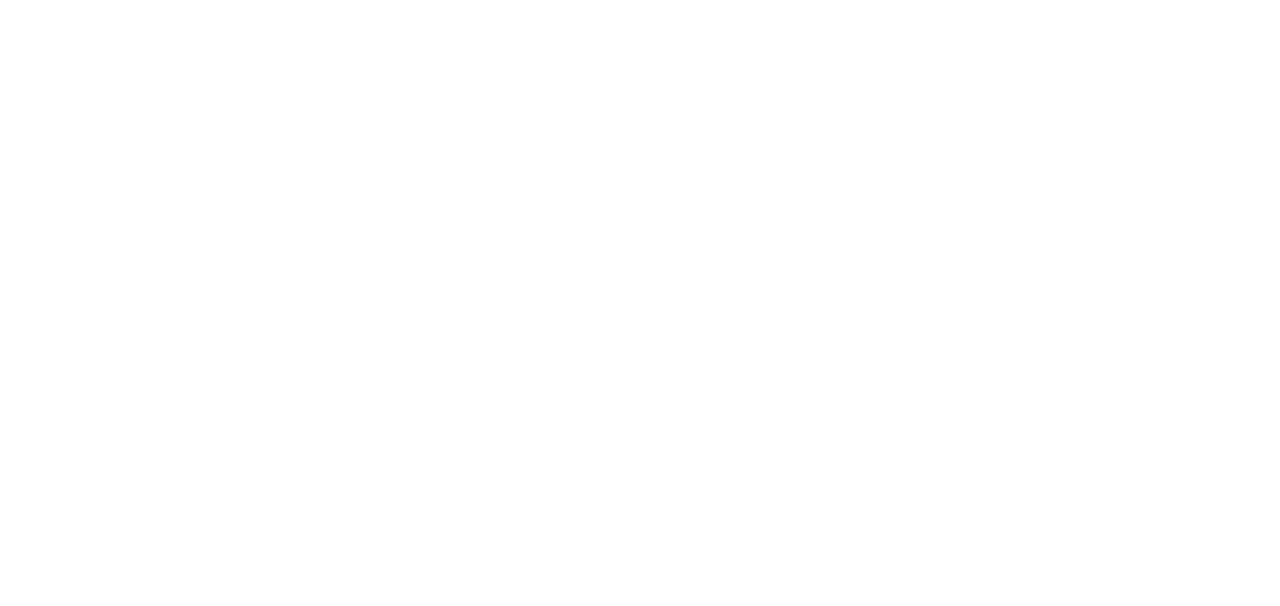
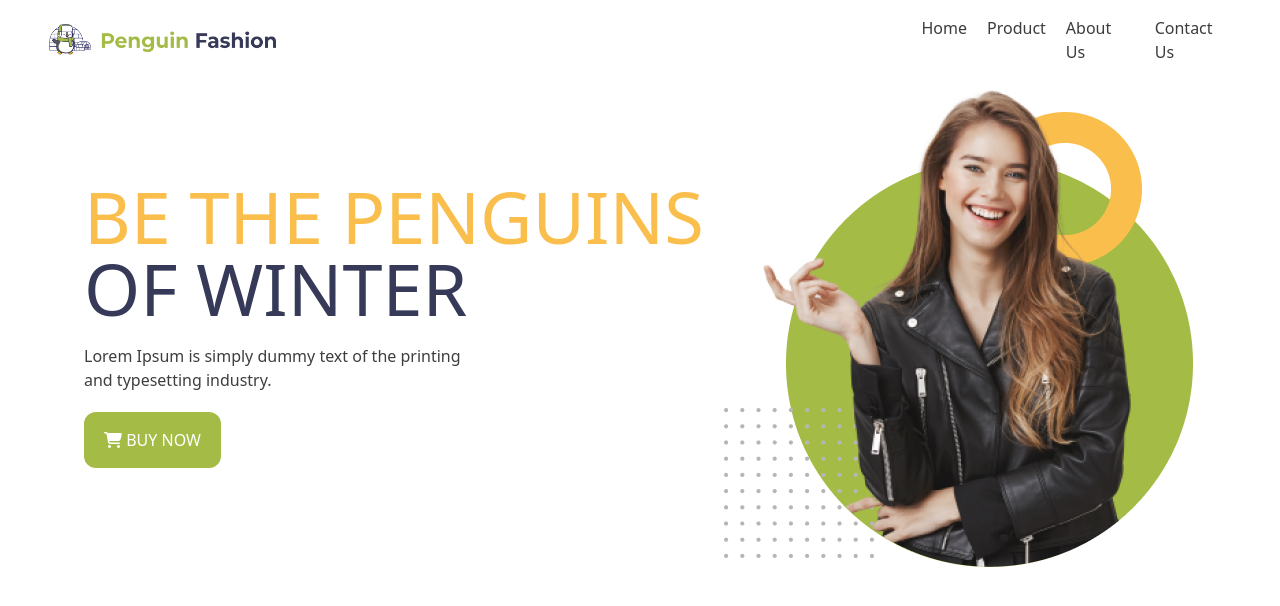
Before and after one commit to Aaban-Nayeem/penguin-fashion-project, a website: page src/index.html in a window 1280 px wide. Drawn offline with Linux system fonts and the light colour scheme.

Commit message:
nav or banner header added

```diff
--- a/src/index.html
+++ b/src/index.html
@@ -3,8 +3,53 @@
   <head>
     <meta charset="UTF-8" />
     <meta name="viewport" content="width=device-width, initial-scale=1.0" />
+    <script
+      src="https://kit.fontawesome.com/0cd0a45665.js"
+      crossorigin="anonymous"
+    ></script>
     <link rel="stylesheet" href="../dist/output.css" />
     <title>Document</title>
   </head>
-  <body></body>
+  <body>
+    <header>
+      <nav class="flex h-20 items-center justify-evenly">
+        <div>
+          <img src="./icons/logo.png" alt="" class="ml-12 w-1/4" />
+        </div>
+        <div class="mr-6 text-base font-medium text-[#3C3C3C]">
+          <ul class="flex">
+            <li class="mr-5">Home</li>
+            <li class="mr-5">Product</li>
+            <li class="mr-5">About Us</li>
+            <li class="mr-5">Contact Us</li>
+          </ul>
+        </div>
+      </nav>
+      <section class="flex items-center justify-center">
+        <div class="w-1/2">
+          <h3 class="text-7xl uppercase text-[#363958]">
+            <span class="text-7xl uppercase text-[#FABE4C]"
+              >Be the Penguins
+            </span>
+            of Winter
+          </h3>
+          <p class="py-5 text-base text-[#3E3E3E]">
+            Lorem Ipsum is simply dummy text of the printing <br />
+            and typesetting industry.
+          </p>
+          <button
+            class="rounded-xl bg-[#A4BC46] px-5 py-4 text-base font-medium text-[#fff]"
+          >
+            <i class="fa-solid fa-cart-shopping" style="color: #ffffff"></i> BUY
+            NOW
+          </button>
+        </div>
+        <div>
+          <img src="./images/model.png" alt="" />
+        </div>
+      </section>
+    </header>
+    <main></main>
+    <footer></footer>
+  </body>
 </html>
```
Also changed, not shown: dist/output.css, src/icons/bg1.png (renamed from icons/bg1.png), src/icons/bg2.png (renamed from icons/bg2.png), src/icons/bg3.png (renamed from icons/bg3.png), src/icons/box.png (renamed from icons/box.png), src/icons/house.png (renamed from icons/house.png), src/icons/logo.png (renamed from icons/logo.png), src/icons/question.png (renamed from icons/question.png), src/icons/shopping-cart 1.png (renamed from icons/shopping-cart 1.png), src/images/jacket-1.png (renamed from images/jacket-1.png), src/images/jacket-2.png (renamed from images/jacket-2.png), src/images/jacket-3.png (renamed from images/jacket-3.png), src/images/jacket-4.png (renamed from images/jacket-4.png), src/images/jacket-5.png (renamed from images/jacket-5.png), 3 more files.
